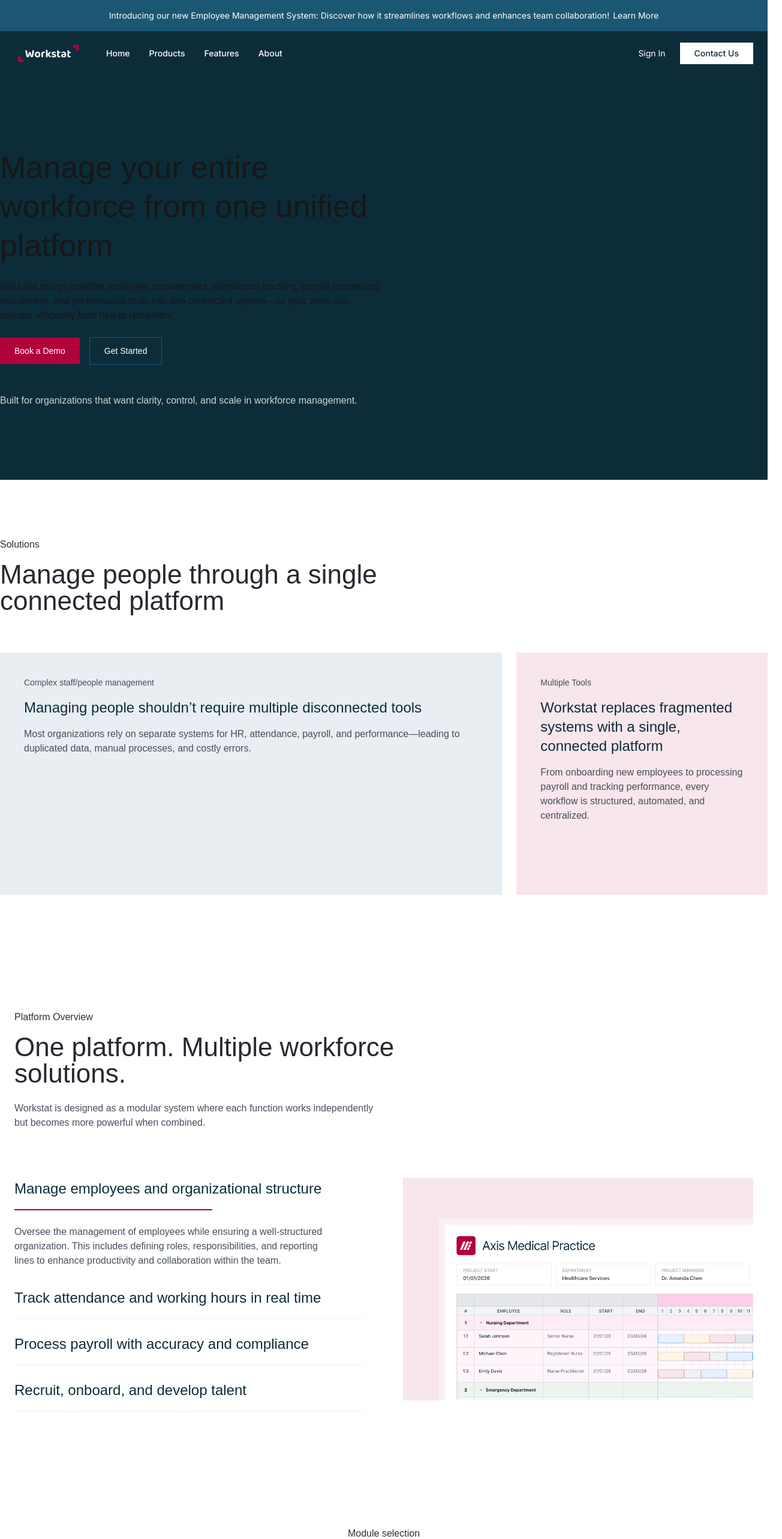
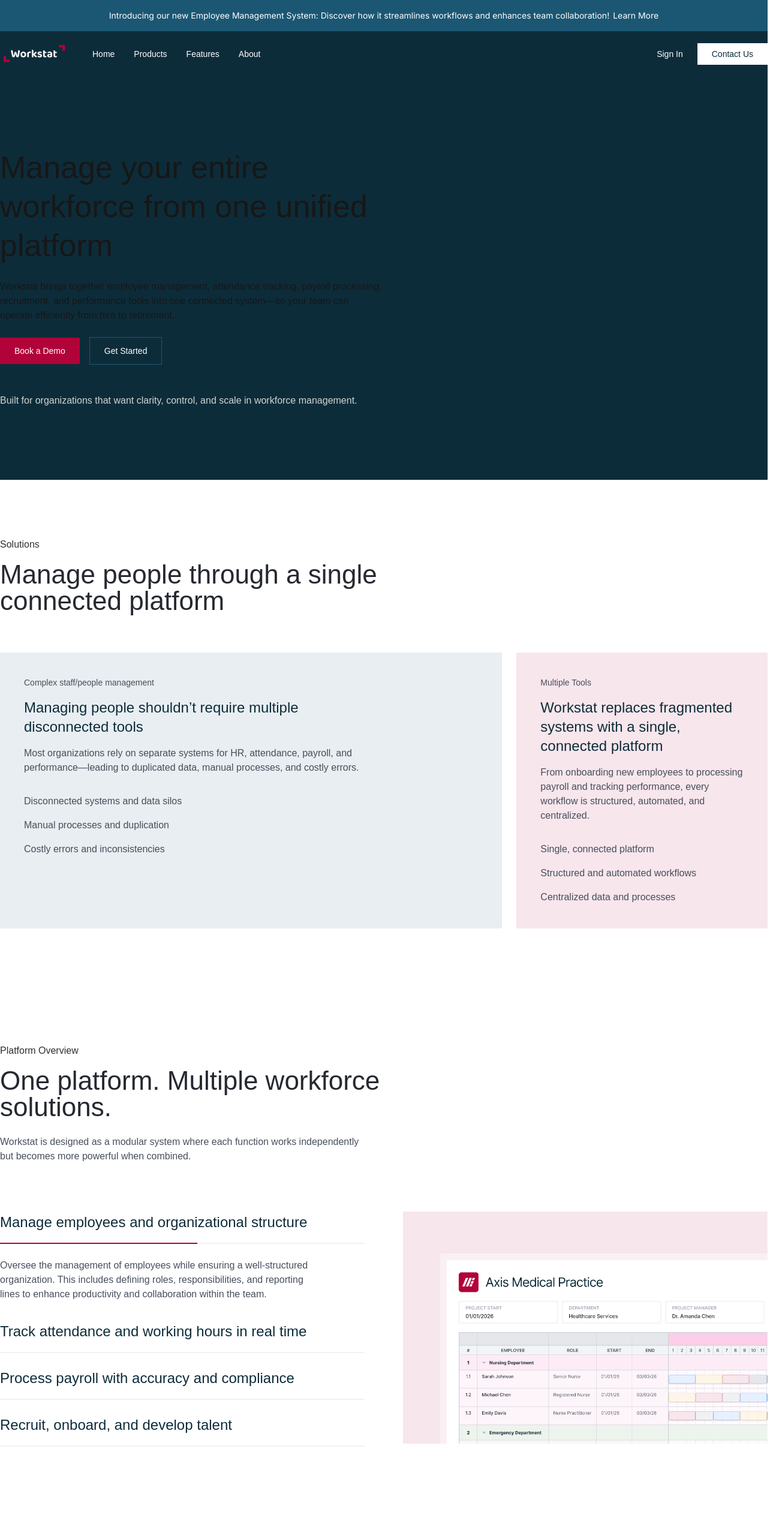
Before and after one commit to CoderBlack25/workstat-landing-page, a Next.js app: page / in a window 1280 px wide. Shown: the top 2566 px of the page at 60% size, 1304 px wide, since content can reach past the window. Built offline with nearby package versions, Linux system fonts and the light colour scheme.

Commit message:
Edited workstat page

```diff
--- a/app/page.tsx
+++ b/app/page.tsx
@@ -3,9 +3,12 @@
 import CoreDifferentiatorSection from "@/components/sections/workstat/coreDifferentiatorSection";
 import ExperienceSection from "@/components/sections/workstat/experienceSection";
 import ModuleSelection from "@/components/sections/workstat/moduleSection";
-import PlatformOverview from "@/components/sections/workstat/platfromOverview";
+import PlatformOverview from "@/components/sections/workstat/platformOverview";
 import SolutionSection from "@/components/sections/workstat/solutionSection";
 import Hero from "@/components/sections/workstat/hero";
+import HowItworks from "@/components/sections/workstat/howItworks";
+import Pricing from "@/components/sections/workstat/pricing";
+import AboutUs from "@/components/sections/timestat/aboutUs";
 
 const page = () => {
   return (
@@ -15,9 +18,12 @@
       <SolutionSection />
       <PlatformOverview />
       <ModuleSelection />
+      <HowItworks />
       <CoreDifferentiatorSection />
       <ExperienceSection />
       <IntegrationSection />
+      <Pricing />
+      <AboutUs />
     </div>
   );
 };
--- a/app/timestat/page.tsx
+++ b/app/timestat/page.tsx
@@ -1,7 +1,7 @@
-import AboutUs from "@/components/sections/timestat/aboutUs";
-import Pricing from "@/components/sections/timestat/pricing";
+// import AboutUs from "@/components/sections/timestat/aboutUs";
+// import Pricing from "@/components/sections/workstat/pricing";
 import Deployment from "@/components/sections/timestat/deployment";
-import HowItWorks from "@/components/sections/timestat/howItworks";
+// import HowItWorks from "@/components/sections/workstat/howItworks";
 import Adaptability from "@/components/sections/timestat/adaptability";
 import QuickSetup from "@/components/sections/timestat/quickSetup";
 import TryTimestat from "@/components/sections/timestat/tryTimestat";
@@ -16,10 +16,10 @@
       <TryTimestat />
       <QuickSetup />
       <Adaptability />
-      <HowItWorks />
+      {/* <HowItWorks /> */}
       <Deployment />
-      <Pricing />
-      <AboutUs />
+      {/* <Pricing /> */}
+      {/* <AboutUs /> */}
     </div>
   );
 };
--- a/components/sections/navbars/workstatNavbar.tsx
+++ b/components/sections/navbars/workstatNavbar.tsx
@@ -4,22 +4,18 @@
 import React, { useState } from "react";
 import Link from "next/link";
 import Image from "next/image";
+import workstat from "@/public/icons/workstat-logo.svg";
 import ProductDropdown from "../workstat/productDropdown";
 
 const WorkstatNavbar = () => {
   const [isOpen, setIsOpen] = useState(false);
 
   return (
-    <nav className="sticky top-0 left-0 w-full z-50 bg-(--midnight) text-white">
-      <div className="max-w-7xl mx-auto px-6 py-4 flex items-center justify-between font-inter">
+    <nav className="sticky top-0 left-0 w-full z-50 bg-(--midnight) text-white py-4">
+      <div className="max-w-7xl mx-auto flex items-center justify-between">
         <div className="hidden md:flex items-center gap-10">
           <Link href="/">
-            <Image
-              src="/icons/workstat-logo.svg"
-              alt="logo"
-              width={113}
-              height={113}
-            />
+            <Image src={workstat} alt="" />
           </Link>
 
           <div className="flex gap-8 text-sm font-medium">
--- a/components/sections/timestat/aboutUs.tsx
+++ b/components/sections/timestat/aboutUs.tsx
@@ -1,7 +1,7 @@
 const aboutUs = () => {
   return (
-    <section className="bg-white py-24 px-24">
-      <div className="max-w-7xl mx-auto px-6">
+    <section className="bg-white py-24">
+      <div className="max-w-7xl mx-auto">
         <p className="text-(--charcoal) font-medium mb-8">About Us</p>
 
         <h2 className="text-(--dark-gray) text-[44px] max-w-5xl">
--- a/components/sections/workstat/coreDifferentiatorSection.tsx
+++ b/components/sections/workstat/coreDifferentiatorSection.tsx
@@ -1,7 +1,7 @@
 const CoreDifferentiatorSection = () => {
   return (
-    <section className="w-full bg-(--white) py-28">
-      <div className="mx-auto max-w-7xl px-6">
+    <section className="w-full bg-white py-28">
+      <div className="mx-auto max-w-7xl">
         <div className="text-center">
           <p className="font-medium text-(--charcoal)">Core Differentiator</p>
 
@@ -41,9 +41,7 @@
             <p className="font-medium text-(--charcoal)">Cloud Deployment</p>
 
             <h3 className="mt-6 text-[32px] leading-8 text-(--dark-gray)">
-              Centralized employee data powering all
-              <br />
-              features
+              Centralized employee data powering all features
             </h3>
           </div>
 
--- a/components/sections/timestat/howItworks.tsx
+++ b/components/sections/workstat/howItworks.tsx
@@ -1,7 +1,7 @@
 const howItworks = () => {
   return (
     <section className="py-30 bg-(--primary-blue)">
-      <div className="max-w-7xl mx-auto px-6">
+      <div className="max-w-7xl mx-auto">
         <div className="flex flex-col gap-4 mb-14">
           <p className="font-medium text-white">How It Works</p>
           <h1 className="text-[44px] text-white">
--- a/components/sections/workstat/moduleSection.tsx
+++ b/components/sections/workstat/moduleSection.tsx
@@ -33,8 +33,8 @@
 
 const moduleSelection = () => {
   return (
-    <section className="w-full bg-(--white) py-24">
-      <div className="mx-auto max-w-7xl px-6">
+    <section className="w-full bg-white py-24">
+      <div className="mx-auto max-w-7xl">
         <p className="text-center font-medium text-(--charcoal)">
           Module selection
         </p>
--- a/components/sections/workstat/platfromOverview.tsx
+++ b/components/sections/workstat/platformOverview.tsx
@@ -1,9 +1,10 @@
 import Image from "next/image";
+import article from "@/public/images/article.png";
 
 const platformOverview = () => {
   return (
-    <section className="w-full bg-(--white) py-24">
-      <div className="max-w-7xl mx-auto px-6">
+    <section className="w-full bg-white py-24">
+      <div className="max-w-7xl mx-auto">
         <div className="max-w-180">
           <p className="font-medium text-(--charcoal) mb-4">
             Platform Overview
@@ -26,7 +27,10 @@
                 Manage employees and organizational structure
               </h3>
 
-              <div className="mt-4 h-0.5 w-82.5 bg-(--brand-red)" />
+              <div className="flex items-center">
+                <div className="mt-4 h-0.5 w-82.5 bg-(--brand-red)" />
+                <div className="mt-4 h-0.5 w-70 bg-(--cool-light)" />
+              </div>
 
               <p className="mt-6 leading-6 text-(--slate-gray) max-w-130">
                 Oversee the management of employees while ensuring a
@@ -37,19 +41,19 @@
             </div>
 
             <div className="space-y-6">
-              <div className="pb-4 border-b border-(--cool-light)">
+              <div className="pb-4 border-b-2 border-(--cool-light)">
                 <h3 className="text-[24px] text-(--midnight)">
                   Track attendance and working hours in real time
                 </h3>
               </div>
 
-              <div className="pb-4 border-b border-(--cool-light)">
+              <div className="pb-4 border-b-2 border-(--cool-light)">
                 <h3 className="text-[24px] text-(--midnight)">
                   Process payroll with accuracy and compliance
                 </h3>
               </div>
 
-              <div className="pb-4 border-b border-(--cool-light)">
+              <div className="pb-4 border-b-2 border-(--cool-light)">
                 <h3 className="text-[24px] text-(--midnight)">
                   Recruit, onboard, and develop talent
                 </h3>
@@ -58,14 +62,7 @@
           </div>
 
           <div className="relative flex justify-center">
-            <Image
-              src="/images/article.png"
-              alt="article"
-              width={680}
-              height={440}
-              className="object-contain"
-              priority
-            />
+            <Image src={article} alt="" priority />
           </div>
         </div>
       </div>
--- a/components/sections/workstat/solutionSection.tsx
+++ b/components/sections/workstat/solutionSection.tsx
@@ -12,31 +12,36 @@
         </div>
 
         <div className="grid grid-cols-[2fr_1fr] gap-6">
-          <div className="bg-(--soft-blue) px-10 pt-10 pb-30 flex flex-col justify-start gap-4">
-            <span className="text-sm text-(--slate-gray)">
-              Complex staff/people management
-            </span>
+          <div className="bg-(--soft-blue) p-10 flex flex-col justify-start gap-4 text-(--slate-gray)">
+            <span className="text-sm">Complex staff/people management</span>
             <h3 className="text-2xl text-(--midnight)">
-              Managing people shouldn’t require multiple disconnected tools
+              Managing people shouldn’t require multiple <br /> disconnected
+              tools
             </h3>
-            <p className="text-(--slate-gray)">
+            <p className="mb-4">
               Most organizations rely on separate systems for HR, attendance,
-              payroll, and performance—leading to duplicated data, manual
+              payroll, and <br /> performance—leading to duplicated data, manual
               processes, and costly errors.
             </p>
+            <p>Disconnected systems and data silos</p>
+            <p>Manual processes and duplication</p>
+            <p>Costly errors and inconsistencies</p>
           </div>
 
-          <div className="bg-(--rose-light) px-10 pt-10 pb-30 flex flex-col justify-start gap-4">
-            <span className="text-sm text-(--slate-gray)">Multiple Tools</span>
+          <div className="bg-(--rose-light) p-10 flex flex-col justify-start gap-4 text-(--slate-gray)">
+            <span className="text-sm">Multiple Tools</span>
             <h3 className="text-2xl text-(--midnight)">
               Workstat replaces fragmented systems with a single, connected
               platform
             </h3>
-            <p className="text-(--slate-gray)">
+            <p className="mb-4">
               From onboarding new employees to processing payroll and tracking
               performance, every workflow is structured, automated, and
               centralized.
             </p>
+            <p>Single, connected platform</p>
+            <p>Structured and automated workflows</p>
+            <p>Centralized data and processes</p>
           </div>
         </div>
       </div>
```
Also changed, not shown: components/sections/workstat/experienceSection.tsx (+54 -15 lines), components/sections/workstat/integrationSection.tsx (+28 -6 lines), components/sections/workstat/pricing.tsx (renamed from components/sections/timestat/pricing.tsx, +7 -10 lines).
